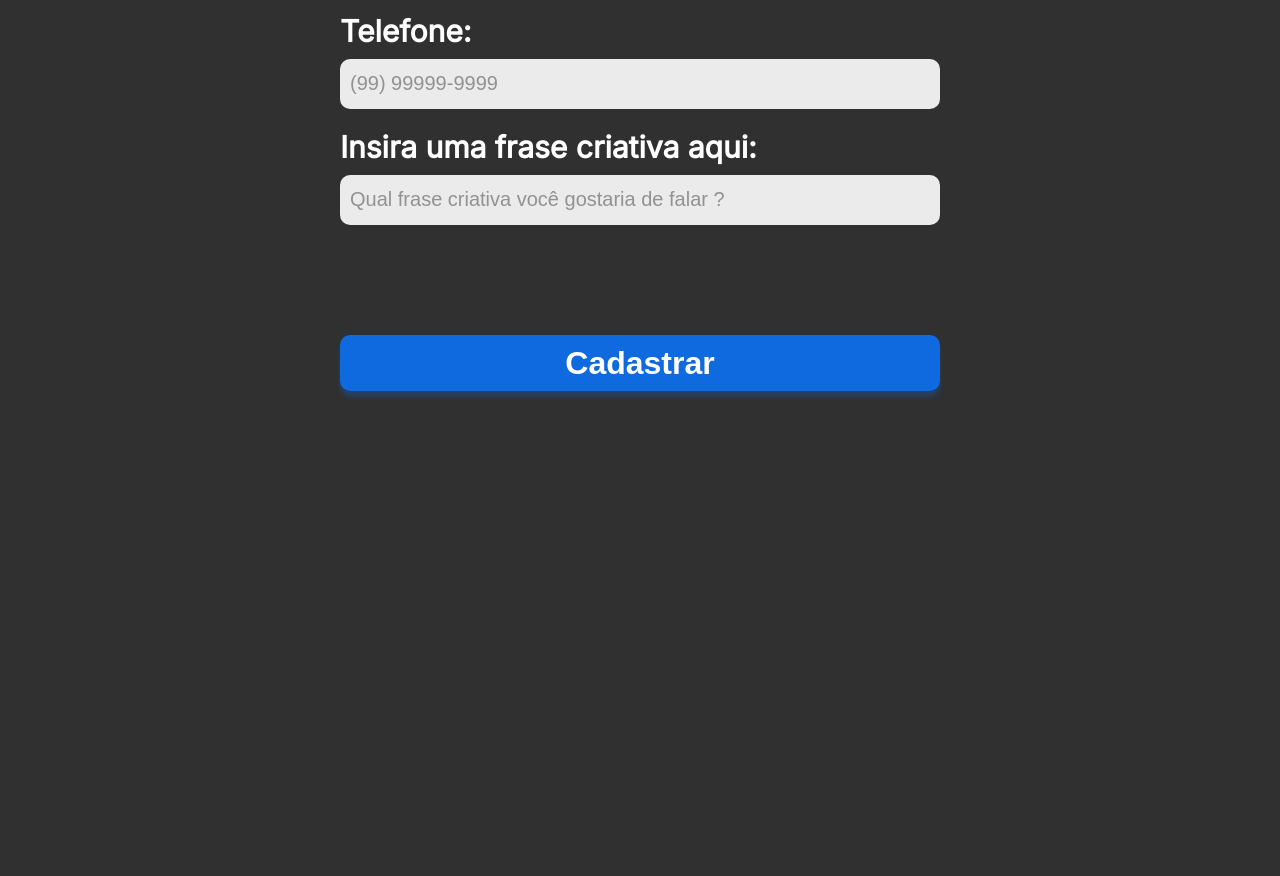
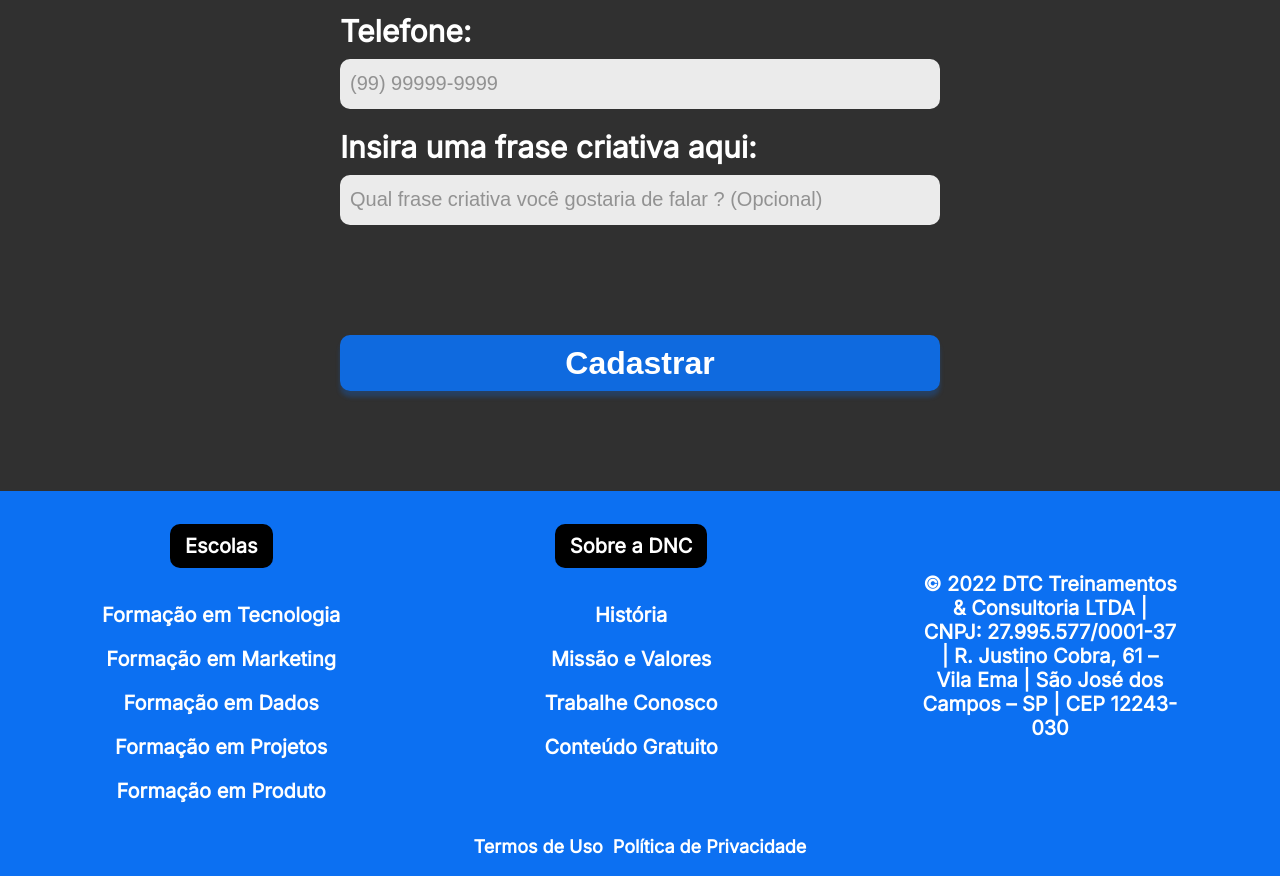
Before and after one commit to WagnerOC/bootcamp-dnc, a plain HTML site: page index.html in a window 1280 px wide. Shown: the part 1166-2042 px from the top of the page. Before the commit the page ends 1657 px from the top, so only its background shows below. Drawn offline with Linux system fonts and the light colour scheme; a web font is replaced by a local one.

Commit message:
Adicionando media querys para mobile

```diff
--- a/index.html
+++ b/index.html
@@ -34,12 +34,12 @@
         <!-- NOME / SOBRENOME / ÁREA DE INTERESSE / INPUT-->
         <div class="form_group">
           <label>Nome:</label>
-          <input type="text" placeholder="Insira seu nome aqui">
+          <input type="text" placeholder="Insira seu nome aqui" required>
         </div>
 
         <div class="form_group">
           <label>Sobrenome:</label>
-          <input type="text" placeholder="Insira seu sobrenome aqui">
+          <input type="text" placeholder="Insira seu sobrenome aqui" required>
         </div>
         <!-- ÁREA DE INTERESSE -->
         <div class="form_group">
@@ -47,13 +47,13 @@
           <!-- CHECKBOX INPUT / FRONT END / BACK END / FRASE-->
           <div class="checkbox_itens">
 
-            <input type="checkbox" value="front">
+            <input type="checkbox" value="front" required>
             <label>Front-End</label>
 
-            <input type="checkbox" value="back">
+            <input type="checkbox" value="back" required>
             <label>Back-End</label>
 
-            <input type="checkbox" value="bd">
+            <input type="checkbox" value="bd" required>
             <label>Banco de Dados</label>
 
           </div>
@@ -62,24 +62,77 @@
         <!-- EMAIL / TELEFONE / FRASE CRIATIVA / INPUT-->
         <div class="form_group">
           <label>Email:</label>
-          <input type="email" placeholder="Insira seu e-mail aqui">
+          <input type="email" placeholder="Insira seu e-mail aqui" required>
         </div>
 
         <div class="form_group">
           <label>Telefone:</label>
-          <input type="text" placeholder="(99) 99999-9999 ">
+          <input type="text" placeholder="(99) 99999-9999 " required>
         </div>
 
         <div class="form_group">
           <label>Insira uma frase criativa aqui:</label>
-          <input type="text" placeholder="Qual frase criativa você gostaria de falar ?">
+          <input type="text" placeholder="Qual frase criativa você gostaria de falar ? (Opcional)">
         </div>
         <!-- SUBMIT CADASTRAR / INPUT-->
         <input type="submit" value="Cadastrar">
 
       </form>
+    </section>
 
-    </section>
-    <!-- FIM SECTION -->
+    <!-- FOOTER / RODAPÉ -->
+    <footer>
+      <!-- ESCOLAS / SOBRE A DNC-->
+      <div class="linha_1">
+        <!--Escolas-->
+        <nav>
+          <h5>Escolas</h5>
+          <ul>
+              <li>
+                <a href="">Formação em Tecnologia</a>
+              </li>
+              <li>
+                <a href="">Formação em Marketing</a>
+              </li>
+              <li>
+                <a href="">Formação em Dados</a>
+              </li>
+              <li>
+                <a href="">Formação em Projetos</a>
+              </li>
+              <li>
+                <a href="">Formação em Produto</a>
+              </li>
+          </ul>
+        </nav>
+        <!--Sobre a DNC-->
+        <nav>
+          <h5>Sobre a DNC</h5>
+          <ul>
+              <li>
+                <a href="">História</a>
+              </li>
+              <li>
+                <a href="">Missão e Valores</a>
+              </li>
+              <li>
+                <a href="">Trabalhe Conosco</a>
+              </li>
+              <li>
+                <a href="">Conteúdo Gratuito</a>
+              </li>
+          </ul>
+        </nav>
+        <!--Informações / Endereço -->
+        <div class="endereco">
+          © 2022 DTC Treinamentos & Consultoria LTDA | CNPJ: 27.995.577/0001-37 | R. Justino Cobra, 61 – Vila Ema | São José dos Campos – SP | CEP 12243-030
+        </div>
+     </div>
+     <!-- TERMOS DE USO / POLÍTICAS DE PRIVACIDADE-->
+     <div class="linha_2">
+        <a href="">Termos de Uso</a>
+        <a href="">Política de Privacidade</a>
+     </div>
+    </footer>
   </body>
 </html>
--- a/style.css
+++ b/style.css
@@ -52,7 +52,7 @@ body {
 
       #principal button{
         margin-right: 5%;
-        background-color: var(--zaul-dnc);
+        background-color: var(--azul-dnc);
         border: 0px;
         height: 39px;
         width: 80px;
@@ -147,6 +147,7 @@ form label{
 
 input[type="checkbox"]{
   transform: scale(1.7);
+  cursor: pointer;
 }
 
 input[type="submit"]{
@@ -160,3 +161,143 @@ input[type="submit"]{
   box-shadow: 0px 6px 4px rgba(12, 112, 242, 0.25);
   cursor: pointer;
 }
+
+/* FOOTER*/
+
+footer{
+  width: 100%;
+  background-color: var(--azul-dnc);
+}
+
+/* Linha 1 */
+footer .linha_1{
+  display: flex;
+  justify-content: space-around;
+  align-items:center ;
+}
+
+footer ul{
+  list-style-type: none;
+  margin: 0px;
+  padding: 0px;
+}
+
+footer nav{
+  display: flex;
+  flex-direction: column;
+  align-items: center;
+  height: 330px;
+}
+
+footer h5{
+  text-align: center;
+  color: white;
+  font-weight: 800;
+  font-size: 20px;
+  font-family: var(--fonte-padrao);
+  background-color: black;
+  border-radius: 10px;
+
+  padding: 10px 15px 10px 15px;
+  margin-bottom: 15px;
+}
+
+footer ul li{
+  text-align: center;
+  color: white;
+  font-weight: 600;
+  font-size: 20px;
+  font-family: var(--fonte-padrao);
+  margin: 20px 0px 20px 0px;
+}
+
+footer ul li a{
+  color: white;
+  text-decoration: none;
+}
+
+footer ul li a:hover{
+  color: var(--cinza-hover);
+}
+
+footer .endereco{
+  font-weight: 600;
+  font-size: 20px;
+  font-family: var(--fonte-padrao);
+  color: white;
+  text-align: center;
+  width: 20%;
+}
+
+/* Linha 2*/
+footer .linha_2{
+  height: 35px;
+  display: flex;
+  justify-content: center;
+  margin: 0px;
+  padding: 10px;
+}
+
+footer .linha_2 a{
+  font-family: var(--fonte-padrao);
+  font-size: 18px;
+  font-weight: 600;
+  color: white;
+  text-decoration: none;
+  padding: 5px;
+}
+
+footer .linha_2 a:first-child{
+
+}
+
+footer .linha_2 a:hover{
+  color: var(--cinza-hover);
+}
+
+@media only screen and (max-width: 600px){
+  /* Menu */
+  #principal{
+    flex-direction: column;
+    height: auto;
+  }
+
+  #menu{
+    flex-direction: column;
+    width: 100%;
+    margin: 0px;
+  }
+
+  #menu a{
+    display: flex;
+    align-items: center;
+    height: 50px;
+
+  }
+
+  #principal button{
+    width: 100%;
+    margin-right: 0px;
+  }
+  /* Section */
+
+  section h1{
+    font-size: 38px;
+  }
+
+  section h2{
+    font-size: 28px;
+    padding-right: 15px;
+    padding-left: 15px;
+  }
+
+  form{
+    width: 95%;
+    font-size: 20px;
+  }
+
+  .checkbox_itens label{
+    font-size: 17px;
+
+  }
+}
```
